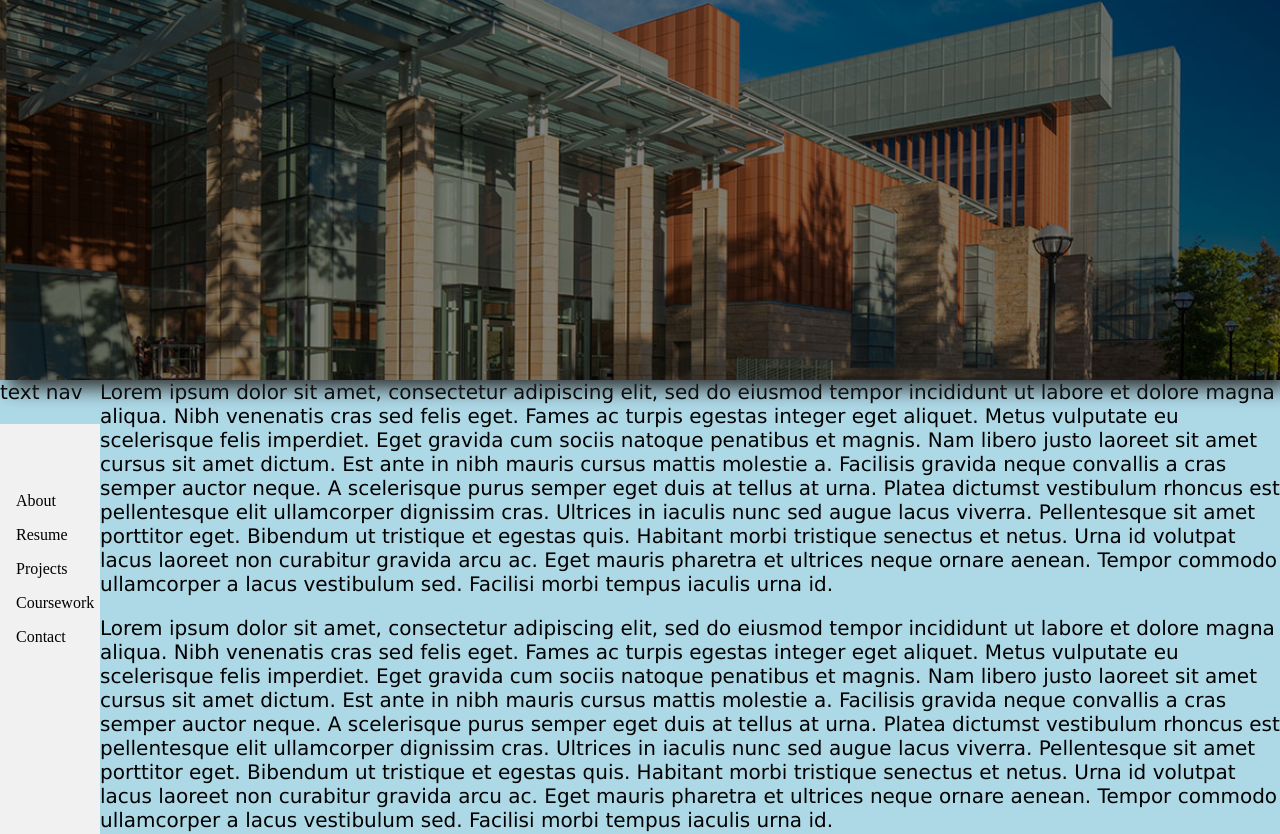
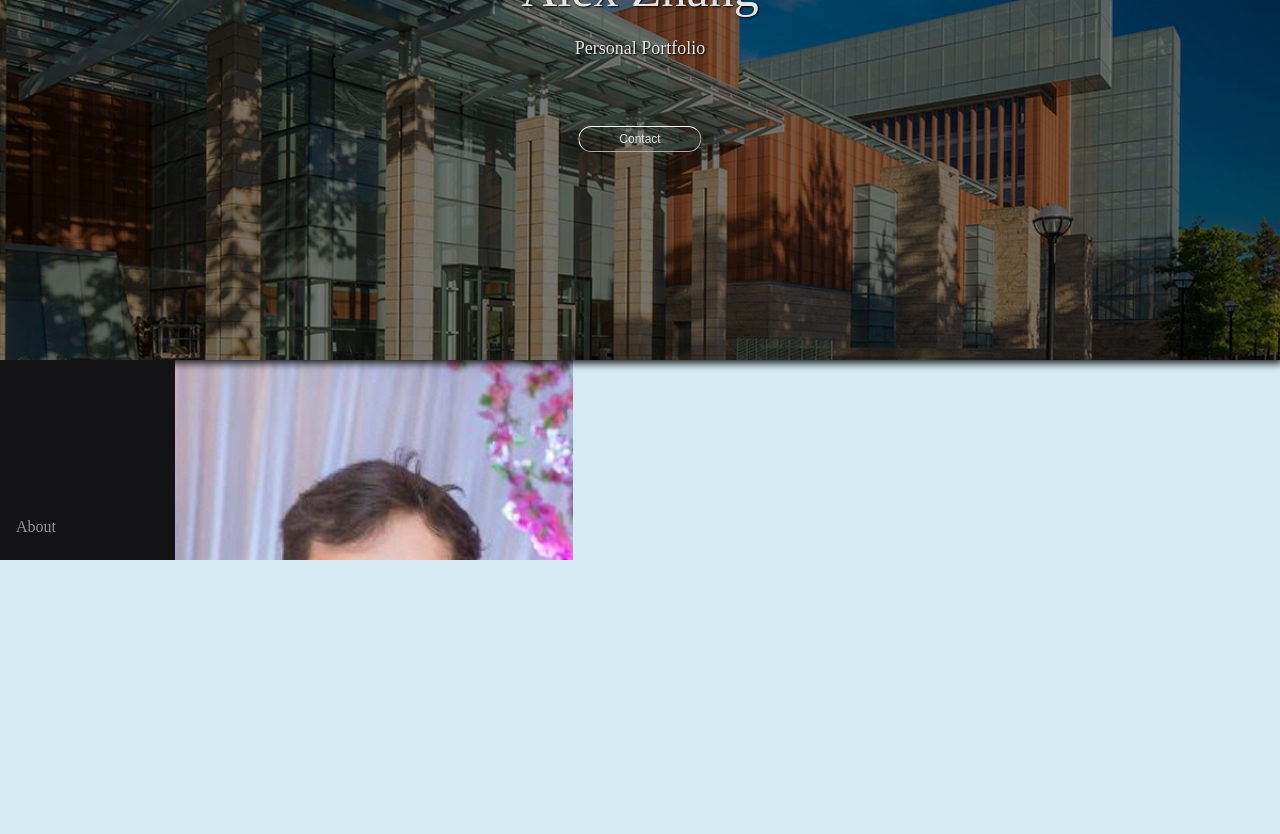
Before and after one commit to azhang315/personal, a plain HTML site: page index.html in a window 1280 px wide. Shown: the part 240-1074 px from the top of the page. After the commit the page ends 800 px from the top, so only its background shows below. Drawn offline with Linux system fonts and the light colour scheme.

Commit message:
Landing page modification, wireframe improvements

```diff
--- a/index.html
+++ b/index.html
@@ -19,26 +19,15 @@
 
     <grid id="container">
         <div id="header">
-            <div class="background-img">
-                <p>Lorem ipsum dolor sit amet, consectetur adipiscing elit,
-                    sed do eiusmod tempor incididunt ut labore et dolore magna aliqua.
-                    Nibh venenatis cras sed felis eget. Fames ac turpis egestas integer eget aliquet.
-                    Metus vulputate eu scelerisque felis imperdiet. Eget gravida cum sociis natoque penatibus et magnis.
-                    Nam libero justo laoreet sit amet cursus sit amet dictum. Est ante in nibh mauris cursus mattis molestie a.
-                    Facilisis gravida neque convallis a cras semper auctor neque. A scelerisque purus semper eget duis at tellus at urna.
-                    Platea dictumst vestibulum rhoncus est pellentesque elit ullamcorper dignissim cras. Ultrices in iaculis nunc sed augue lacus viverra.
-                    Pellentesque sit amet porttitor eget. Bibendum ut tristique et egestas quis.
-                    Habitant morbi tristique senectus et netus. Urna id volutpat lacus laoreet non curabitur gravida arcu ac.
-                    Eget mauris pharetra et ultrices neque ornare aenean. Tempor commodo ullamcorper a lacus vestibulum sed. Facilisi morbi tempus iaculis urna id.</p>
-            </div>
+
+            <section id="name">Alex Zhang</section>
+            <section id="intro">Personal Portfolio</section>
+
+            <button type="button" class="button" id="contact_button">Contact</button>
         </div>
 
-       <!--<h1>Alex Zhang</h1>-->
-
-
-        <div id="nav">
-            <p>text nav</p>
-            <ul>
+        <div id="nav" class="under">
+            <ul id="navbar">
                 <li><a href = "index.html">About</a></li>
                 <li><a href = "Sections/resume.html">Resume</a></li>
                 <li><a href = "Sections/projects.html">Projects</a></li>
@@ -47,6 +36,11 @@
             </ul>
         </div>
 
+        <div id="content">
+            <img src="Assets/Headshot1.png"> </img>
+            <p id="bio">Hey! My name is Alex Zhang and I am currently a sophomore at the University of Michigan
+                studying business and computer science. Current professional occupations, Professional Interests xyz.
+                More professional interests. Some broader interests. Creative interests perhaps. Closing.</p>
             <section>
                 <p>Lorem ipsum dolor sit amet, consectetur adipiscing elit,
                 sed do eiusmod tempor incididunt ut labore et dolore magna aliqua.
@@ -88,20 +82,27 @@
                 Pellentesque sit amet porttitor eget. Bibendum ut tristique et egestas quis.
                 Habitant morbi tristique senectus et netus. Urna id volutpat lacus laoreet non curabitur gravida arcu ac.
                 Eget mauris pharetra et ultrices neque ornare aenean. Tempor commodo ullamcorper a lacus vestibulum sed. Facilisi morbi tempus iaculis urna id.</p>
+                <p>Lorem ipsum dolor sit amet, consectetur adipiscing elit,
+                sed do eiusmod tempor incididunt ut labore et dolore magna aliqua.
+                Nibh venenatis cras sed felis eget. Fames ac turpis egestas integer eget aliquet.
+                Metus vulputate eu scelerisque felis imperdiet. Eget gravida cum sociis natoque penatibus et magnis.
+                Nam libero justo laoreet sit amet cursus sit amet dictum. Est ante in nibh mauris cursus mattis molestie a.
+                Facilisis gravida neque convallis a cras semper auctor neque. A scelerisque purus semper eget duis at tellus at urna.
+                Platea dictumst vestibulum rhoncus est pellentesque elit ullamcorper dignissim cras. Ultrices in iaculis nunc sed augue lacus viverra.
+                Pellentesque sit amet porttitor eget. Bibendum ut tristique et egestas quis.
+                Habitant morbi tristique senectus et netus. Urna id volutpat lacus laoreet non curabitur gravida arcu ac.
+                Eget mauris pharetra et ultrices neque ornare aenean. Tempor commodo ullamcorper a lacus vestibulum sed. Facilisi morbi tempus iaculis urna id.</p>
             </section>
+        </div>
 
-        <div id="footer">
-            <p>text footer</p>
-            <ul>
-                <li><a href = "index.html">About</a></li>
-                <li><a href = "Sections/resume.html">Resume</a></li>
-                <li><a href = "Sections/projects.html">Projects</a></li>
-                <li><a href = "Sections/projects.html">Coursework</a></li>
-                <li><a href = "Sections/projects.html">Contact</a></li>
-            </ul>
+        <div id="footer" class="over">
+            <p id="footer_contact">Copyright © 2022 Alex Zhang<br>
+            7 Cypress Ln, Littleton MA 01460<br>
+            All Rights Reserved</p>
         </div>
     </grid>
 
+    <script src="scripts.js">stickyobj()</script>
 </body>
 </html>
 
--- a/scripts.js
+++ b/scripts.js
@@ -3,17 +3,38 @@ function myFunction() {
   }
 
 
-  // When the user scrolls the page, execute myFunction
+
+
 window.onscroll = function() {stickyobj()};
-// Get the navbar
+
 var navbar = document.getElementById("nav");
-// Get the offset position of the navbar
+
+var body = document.body,
+    html = document.documentElement;
+var height = Math.max( body.scrollHeight, body.offsetHeight,
+                       html.clientHeight, html.scrollHeight, html.offsetHeight );
+
 var sticky = navbar.offsetTop;
-// Add the sticky class to the navbar when you reach its scroll position. Remove "sticky" when you leave the scroll position
+var sticky2 = height - screen.height - 300;
+
 function stickyobj() {
-  if (window.pageYOffset >= sticky) {
-    navbar.classList.add("sticky")
-  } else {
+  navbar.classList.remove("sticky2");
+  if (window.pageYOffset >= sticky /* && window.pageYOffset <= sticky2*/) {
+    navbar.classList.add("sticky");
+  }
+  else {
     navbar.classList.remove("sticky");
   }
+  /*
+  if (window.pageYOffset > sticky2) {
+
+    navbar.classList.add("sticky2");
+
+    var sticky_scroll = sticky2 - sticky;
+    navbar.style.top = sticky_scroll +  "px";
+  }
+  else {
+    navbar.classList.remove("sticky2");
+  }
+  */
 }
--- a/style.css
+++ b/style.css
@@ -1,78 +1,83 @@
 body {
-  background-color: lightblue;
-}
-
-h1 {
-  color: white;
-  text-align: left;
+  background-color: rgb(213, 235, 243);
 }
 
 p {
-  font-family: verdana;
+  font-family: 'Gill Sans', 'Gill Sans MT', Calibri, 'Trebuchet MS', sans-serif;
   font-size: 20px;
 }
 
 
 html, body {
-  margin:0px
+  height:100%;
+  width:100%;
+  margin:0;
+  padding:0;
+
+  overflow-x: hidden;
 }
 
+.sticky2 {
+  position: relative;
+}
 .sticky {
   position: fixed;
-  top: 0;
-  width: 100%;
-  padding-top: 60px
+
+  height: 100%;
+  width: 125px;
+  overflow: hidden;
 }
 
 #nav > ul {
   list-style-type: none;
+  margin: 0;
   padding: 0;
-  background-color: #f1f1f1;
+  background-color: #131315;
 
   height: 100%;
   overflow: auto;
-  padding-top: 60px
+  padding-top: 150px;
+
+}
+#navbar li {
+   margin:0 0 10px 0;
 }
 #nav a {
+  font-family:Georgia, 'Times New Roman', Times, serif
+  font-size: 18px;
   display: block;
-  color: #000;
+  color: rgb(149, 149, 149);
   padding: 8px 16px;
   text-decoration: none;
 }
 #nav a:hover {
-  background-color: #555;
-  color: white;
+  background-color: rgb(28, 28, 28);
+  color: rgb(209, 209, 209);
 }
 
 #header{
-  max-width:max-content
-}
-
-.background-img {
-  width:fit-content;
-  height: 100%;
-  background: url(Assets/ross.jpg);
+  background: url(Assets/ross2.jpg);
   background-repeat:no-repeat;
-  background-size:cover;
-  filter: brightness(50%) drop-shadow(8px 8px 10px rgb(44, 44, 44));
+  background-size: cover;
+  margin: 0;
+  padding: 0;
+  filter: drop-shadow(3px 3px 4px rgb(18, 18, 18));
 
 }
 
-
 #footer {
-  background: #222;
-  color: #fff;
+  background:#131315;
+  color: rgb(149, 149, 149);
   list-style: none;
   font-size: 1.2em;
+
+  text-align: center;
 }
 
 #container {
   display: grid;
-  grid-template-columns: [col1] 100px [col2] auto [col3];
+  grid-template-columns: [col1] 175px [col2] auto [col3];
   grid-template-rows: [row1] 600px [row2] 1fr [row3] 300px [row4];
-}
-#content div {
-  padding: 30px;
 }
 #header {
   grid-column-start: col1;
@@ -81,11 +86,70 @@ html, body {
   grid-row-end: row2;
   background-color: #ff00aa;
 }
+#nav {
+  grid-column-start: col1;
+  grid-column-end: col2;
+  grid-row-end: row3;
 
+  background-color: #00ff44;
+}
+#content {
+  grid-column-start: col2;
+  grid-column-end: col3;
+  grid-row-start: row2;
+  grid-row-end: row3;
+}
 #footer {
   grid-column-start: col1;
   grid-column-end: col3;
   grid-row-start: row3;
   grid-row-end: row4;
-  background-color: #ffd000;
+  background-color: #000000;
 }
+.over {
+  z-index: 10;
+}
+.under {
+  z-index: 0;
+}
+
+#name, #intro {
+  position: relative;
+  color: rgb(228, 228, 228);
+  font-size:50px;
+  font-weight: 500;
+  text-shadow: 1px 1px 2px #000000;
+  top:200px;
+  text-align: center;
+
+}
+#intro {
+  position: relative;
+  color: rgb(229, 229, 229);
+  font-size:18px;
+  top:220px;
+  text-align: center;
+
+}
+#bio {
+  float: right;
+}
+
+.button {
+  background-color: transparent;
+  border-radius: 40px;
+  border-width: 1px;
+  border-color: white;
+  color: rgb(229, 229, 229);
+  padding: 5px 40px;
+  text-align: center;
+  text-decoration: none;
+  display: inline-block;
+  font-size: 12px;
+
+  position: relative;
+  top: 300px;
+  left: 50%;
+  -ms-transform: translate(-50%, -50%);
+  transform: translate(-50%, -50%);
+}
```
Also changed, not shown: Assets/Headshot1.png (added), Assets/ross1.jpg (added), Assets/ross2.jpg (added). Lines whose indentation alone changed are shown as unchanged.
